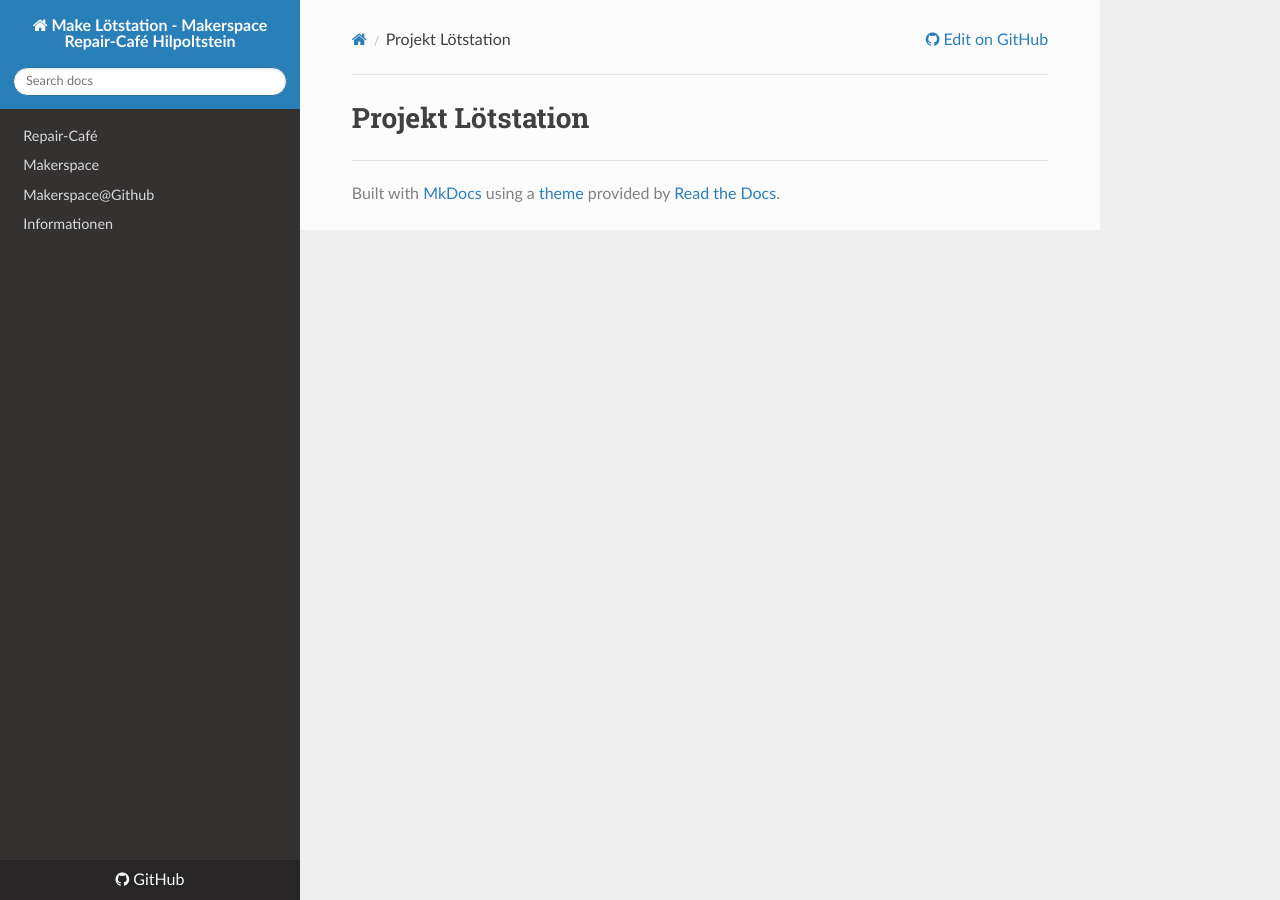
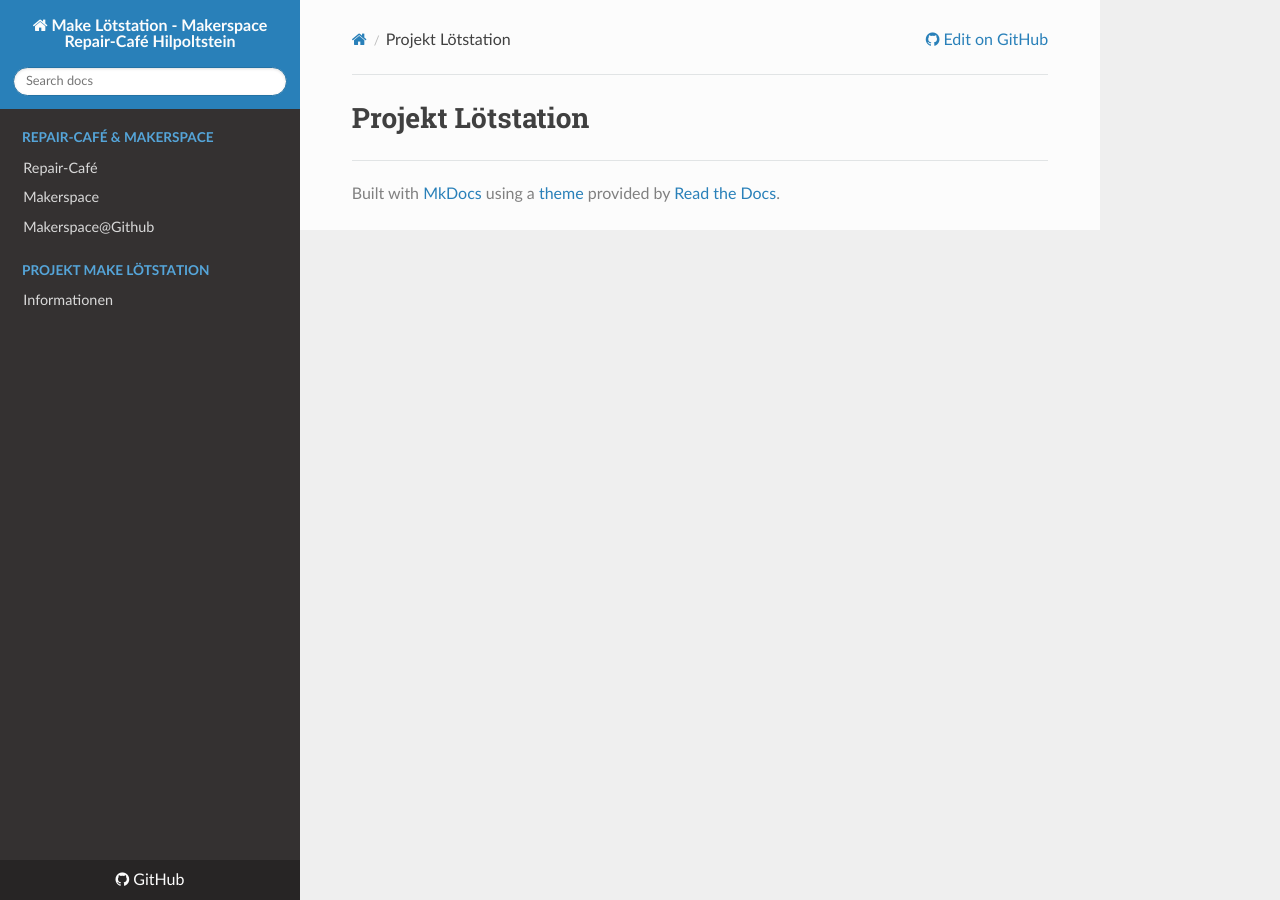
Before and after one commit to makes-hacks-hip/MakeLoetstation, an MkDocs documentation site: the page built from docs/index.md, in a window 1280 px wide. Built offline with MkDocs 1.6.1, drawn with Linux system fonts in a browser that asks for light colours; nearby versions of some CDN libraries.

Commit message:
Menü Struktur

```diff
--- a/mkdocs.yml
+++ b/mkdocs.yml
@@ -1,10 +1,12 @@
 site_name: Make Lötstation - Makerspace Repair-Café Hilpoltstein
 site_url: https://makes-hacks-hip.github.io/MakeLoetstation/
 nav:
-    - Repair-Café: https://www.repaircafe-hilpoltstein.de
-    - Makerspace: https://makes-hacks-hip.de
-    - Makerspace@Github: https://makes-hacks-hip.github.io
-    - Informationen: infos.md
+    - 'Repair-Café & Makerspace':
+        - Repair-Café: https://www.repaircafe-hilpoltstein.de
+        - Makerspace: https://makes-hacks-hip.de
+        - Makerspace@Github: https://makes-hacks-hip.github.io
+    - 'Projekt Make Lötstation':
+        - Informationen: infos.md
 theme: readthedocs
 repo_url: https://github.com/makes-hacks-hip/makeloetstation/
 edit_uri: edit/main/docs/
```
